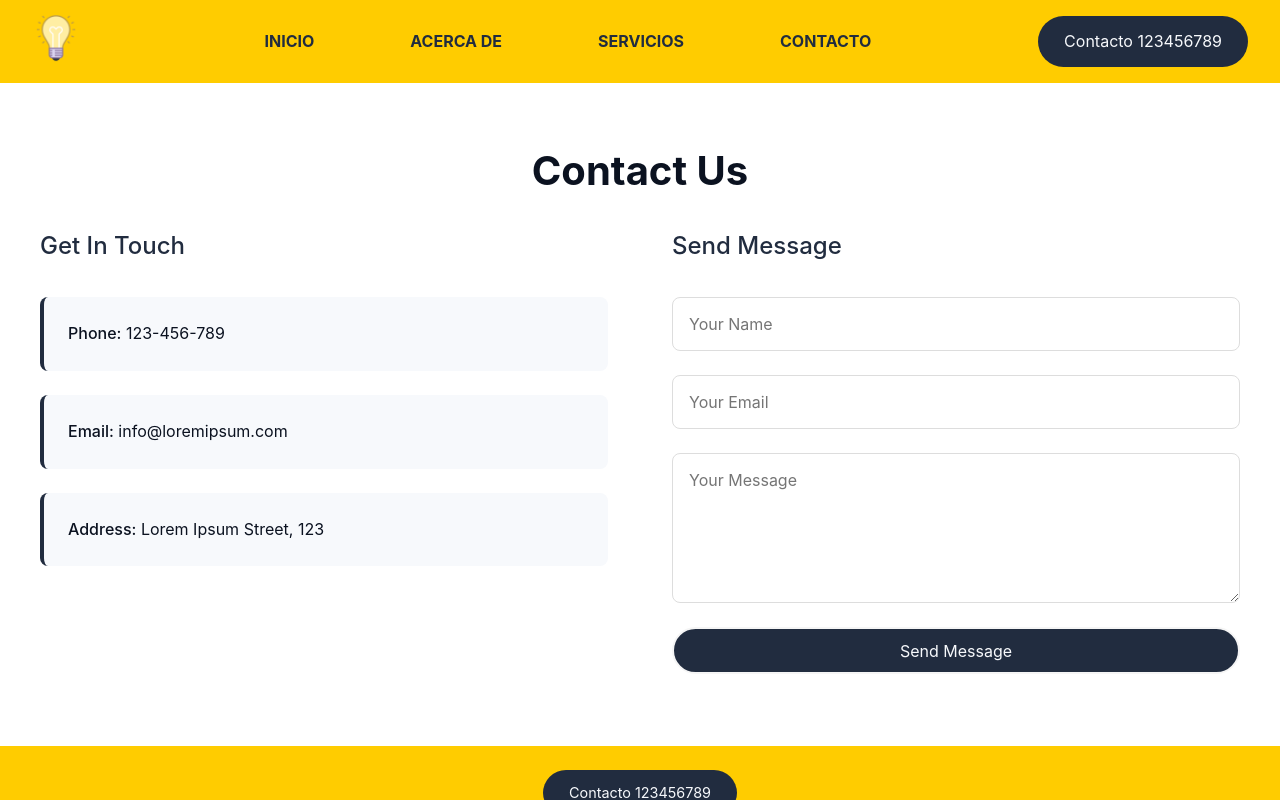
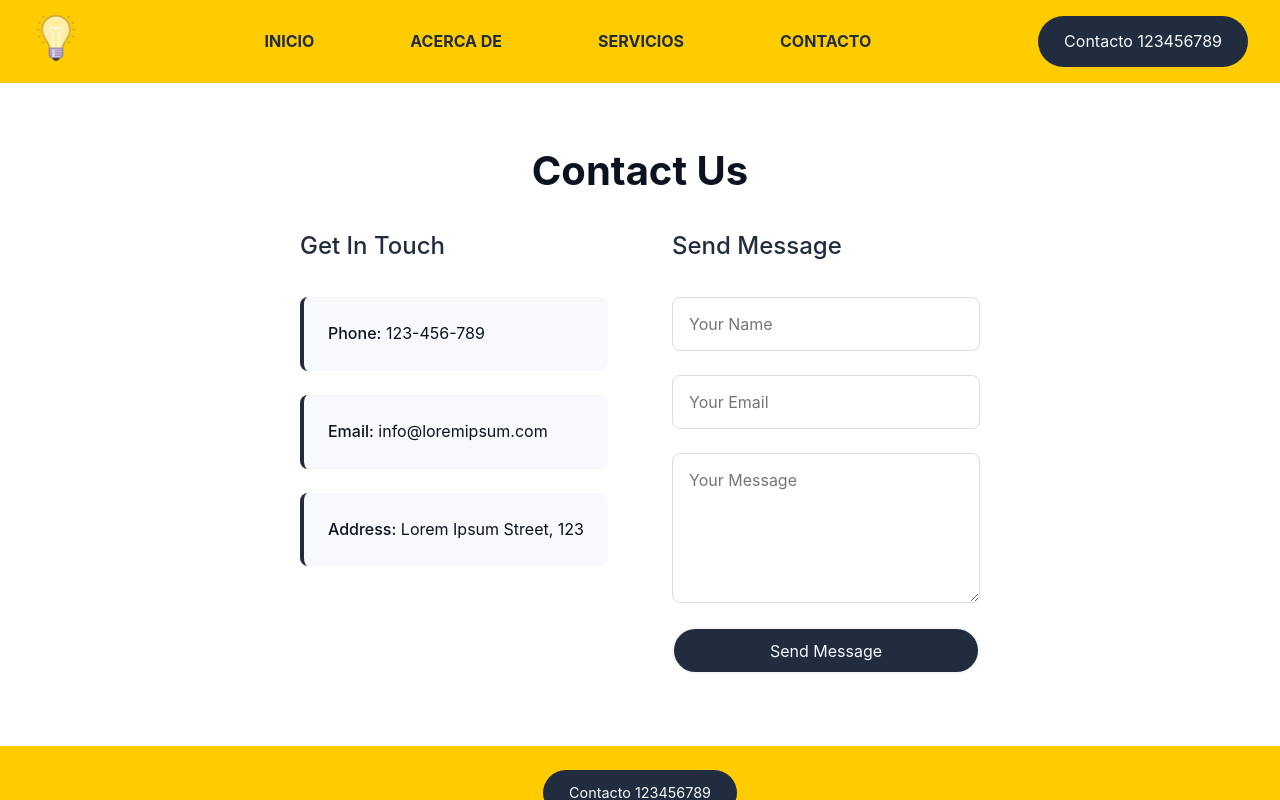
Before and after one commit to ThebellepoquE/electrician_capstone, a React (Vite) app: page /contacto in a window 1280 px wide. Built offline with nearby package versions, Linux system fonts and the light colour scheme.

Commit message:
style(pages): make about/contact pages flex containers so footer sits inside viewport

```diff
--- a/src/styles/home.scss
+++ b/src/styles/home.scss
@@ -7,6 +7,11 @@
 .contact-page {
   margin: 0;
   padding: 0;
+  /* Make standalone pages fill available vertical space so footer
+     is pushed to bottom when content is short. */
+  display: flex;
+  flex-direction: column;
+  flex: 1 0 auto;
 
   .hero-section {
   display: flex;
@@ -60,6 +65,10 @@
   .about-section {
     padding: 5rem 2rem;
     background: white;
+    /* Expand section to fill vertical space between navbar and footer */
+    display: flex;
+    flex-direction: column;
+    flex: 1 0 auto;
 
     .container {
       max-width: 1200px;
@@ -200,9 +209,13 @@
     }
   }
 
-  .contact-section {
+    .contact-section {
       padding: 3.5rem 2rem 4.5rem;
       background: white;
+      /* Expand contact section similarly */
+      display: flex;
+      flex-direction: column;
+      flex: 1 0 auto;
 
     .container {
       max-width: 1200px;
```
